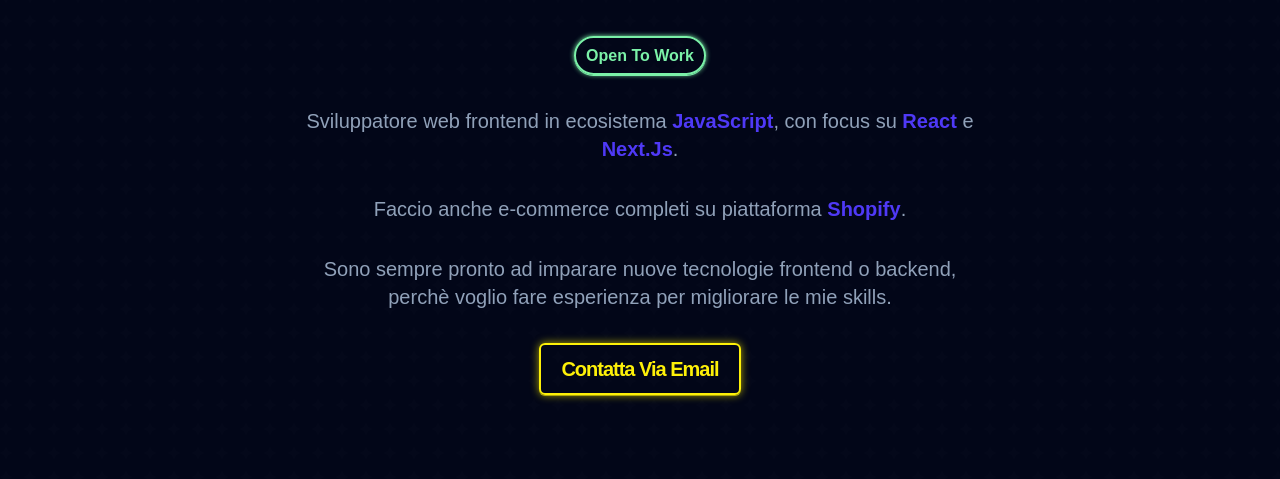
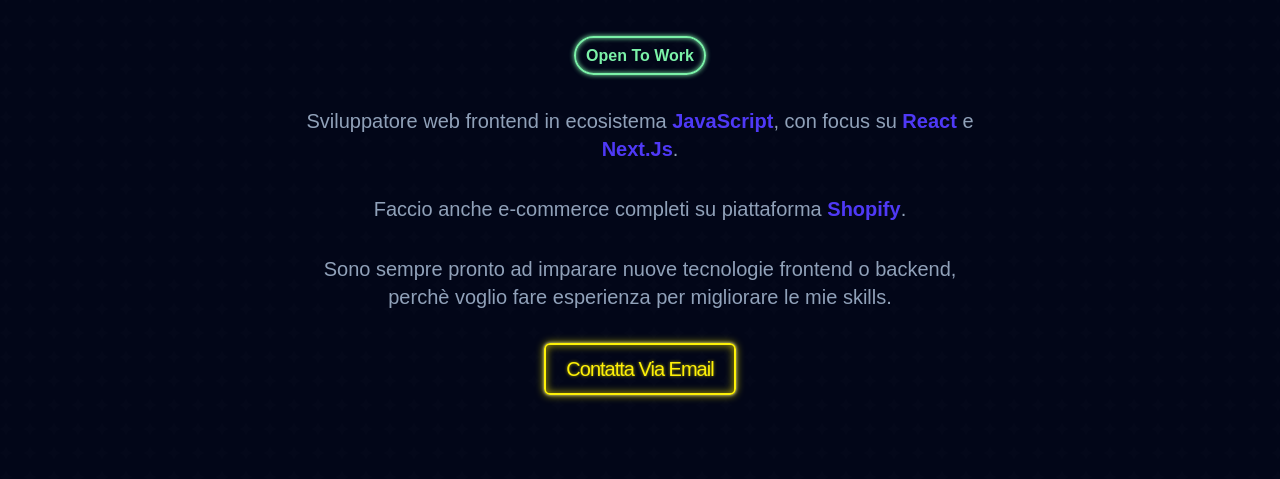
Before and after one commit to FedericoViga/Portfolio, a website built with Vite: page index.html in a window 1280 px wide. Shown: the part 321-800 px from the top of the page. Built offline with nearby package versions, Linux system fonts and the light colour scheme; a web font is replaced by a local one.

Commit message:
cambiati stili di buttons, navbar desktop e badge status

```diff
--- a/styles/components/footer.css
+++ b/styles/components/footer.css
@@ -67,7 +67,7 @@
   padding: 0;
   color: var(--clr-yellow-2);
   background-color: transparent;
-  /*  box-shadow: 0 0px 5px #aea508, 0 0px 0px #aea507, 0 0 10px 0px #aca408; */
+  box-shadow: 0 0 0.5rem #aea507, 0 0 0.2rem #ffff;
   -webkit-tap-highlight-color: transparent;
   -webkit-tap-highlight-color: rgba(0, 0, 0, 0);
 }
--- a/styles/components/header.css
+++ b/styles/components/header.css
@@ -55,7 +55,7 @@
     position: fixed;
     border-radius: 20px;
     background-color: rgba(55, 65, 81, 0.7);
-    border: 1px solid rgba(71, 85, 105, 1);
+    border: 2px solid rgba(71, 85, 105, 1);
     -webkit-backdrop-filter: blur(8px);
     backdrop-filter: blur(8px);
     transition: all 0.3s linear;
@@ -75,7 +75,7 @@
     position: fixed;
     border-radius: 20px;
     background-color: rgba(184, 201, 218, 0.8);
-    border: 1px solid rgba(55, 65, 81, 0.7);
+    border: 2px solid rgba(55, 65, 81, 0.7);
     -webkit-backdrop-filter: blur(4px);
     backdrop-filter: blur(4px);
     transition: all 0.3s linear;
--- a/styles/components/hero.css
+++ b/styles/components/hero.css
@@ -63,8 +63,8 @@
   border-radius: 50rem;
   font-weight: 600;
   border: 2px solid var(--clr-light-green);
-  box-shadow: 0 1px 0px var(--clr-light-green), 0 0px 0px var(--clr-light-green),
-    0 0 5px 0px var(--clr-light-green);
+  box-shadow: 0 0px 0px var(--clr-light-green),
+    0 0 3px 0px var(--clr-light-green), inset 0 0 0.2rem var(--clr-light-green);
   opacity: 0;
   animation: slide2 0.7s 0.5s forwards;
 }
@@ -137,8 +137,9 @@
     border-radius: 50rem;
     font-weight: 600;
     border: 2px solid var(--clr-light-green);
-    box-shadow: 0 1px 0px var(--clr-light-green),
-      0 0px 0px var(--clr-light-green), 0 0 5px 0px var(--clr-light-green);
+    box-shadow: 0 0px 0px var(--clr-light-green),
+      0 0 5px 0px var(--clr-light-green),
+      inset 0 0 0.3rem var(--clr-light-green);
   }
 
   .hero__status-light {
--- a/styles/utils.css
+++ b/styles/utils.css
@@ -19,7 +19,7 @@
 
 .btn {
   display: inline-block;
-  font-weight: 600;
+  font-weight: 500;
   text-decoration: none;
   letter-spacing: -0.05em;
   background-color: transparent;
@@ -27,7 +27,9 @@
   border: 2px solid var(--clr-yellow);
   padding: 0.5em 1em;
   border-radius: 6px;
-  box-shadow: 0 1px 0px #aea508, 0 0px 0px #aea507, 0 0 8px 0px #aca408;
+  /* box-shadow: 0 0px 0px #aea508, 0 0px 0px #aea507, 0 0 8px 0px #aca408; */
+  box-shadow: 0 0 0.5rem #aea507, 0 0 0.2rem #ffff, inset 0 0 0.5rem #aea507;
+  text-shadow: 0 0 0.2rem #aea507;
   transition: transform 0.3s, box-shadow 0.3s;
 
   &:hover {
```
